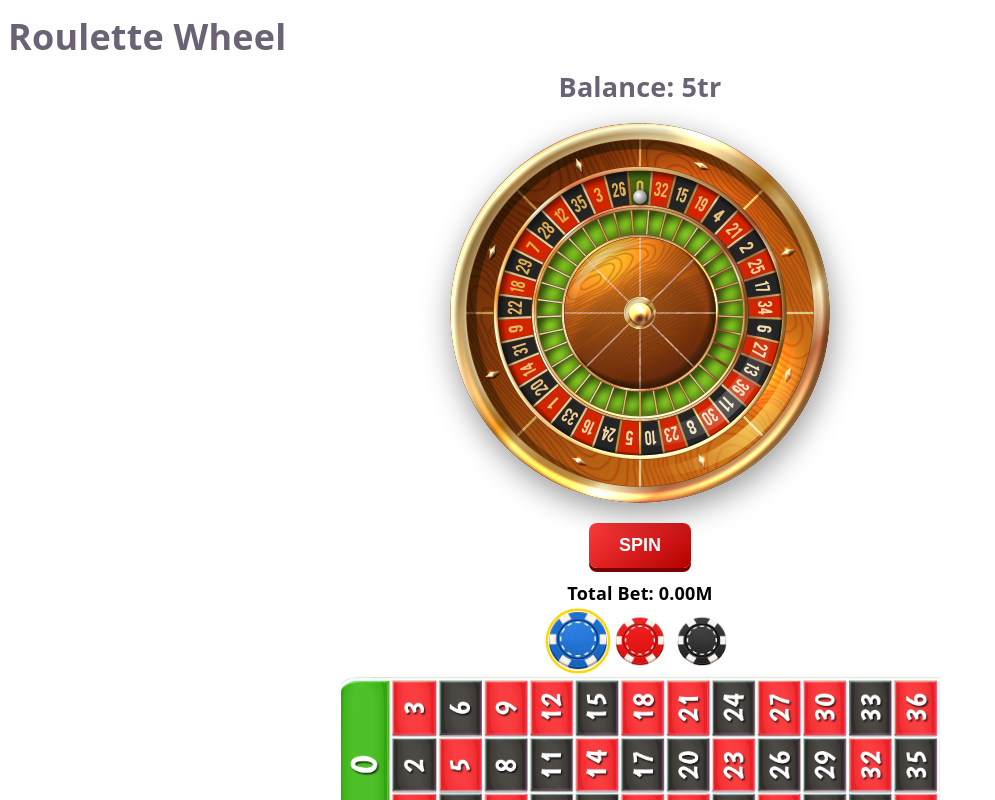
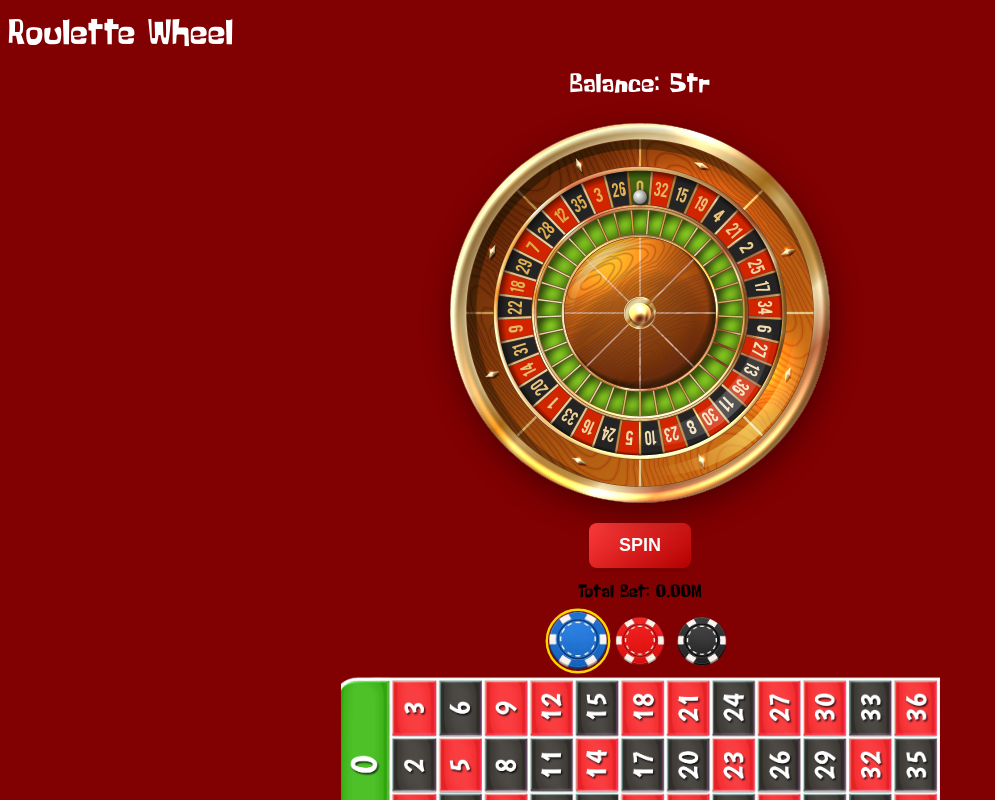
Before and after one commit to Th0ngpv/DungBetDungBet, a React (Vite) app: page / in a window 1280 px wide. Shown: the top 800 px of the page, without its empty margins (0-995 px from the left). Built offline with nearby package versions, Linux system fonts and the light colour scheme.

Commit message:
feat: add custom font

```diff
--- a/src/index.css
+++ b/src/index.css
@@ -1,7 +1,13 @@
+@font-face {
+  font-family: "MyFont";
+  src: url("assets/fonts/DFVN-SomeTimeLater.woff2") format("woff2");
+  font-style: normal;
+}
+
 :root {
-  --text: #6b6375;
+  --text: #fff;
   --text-h: #08060d;
-  --bg: #fff;
+  --bg: #810102;
   --border: #e5e4e7;
   --code-bg: #f4f3ec;
   --accent: #aa3bff;
@@ -11,8 +17,8 @@
   --shadow:
     rgba(0, 0, 0, 0.1) 0 10px 15px -3px, rgba(0, 0, 0, 0.05) 0 4px 6px -2px;
 
-  --sans: system-ui, 'Segoe UI', Roboto, sans-serif;
-  --heading: system-ui, 'Segoe UI', Roboto, sans-serif;
+  --sans: "MyFont", system-ui, 'Segoe UI', Roboto, sans-serif;
+  --heading: "MyFont", system-ui, 'Segoe UI', Roboto, sans-serif;
   --mono: ui-monospace, Consolas, monospace;
 
   font: 18px/145% var(--sans);
```
Also changed, not shown: src/assets/fonts/DFVN-SomeTimeLater.woff2 (added).
